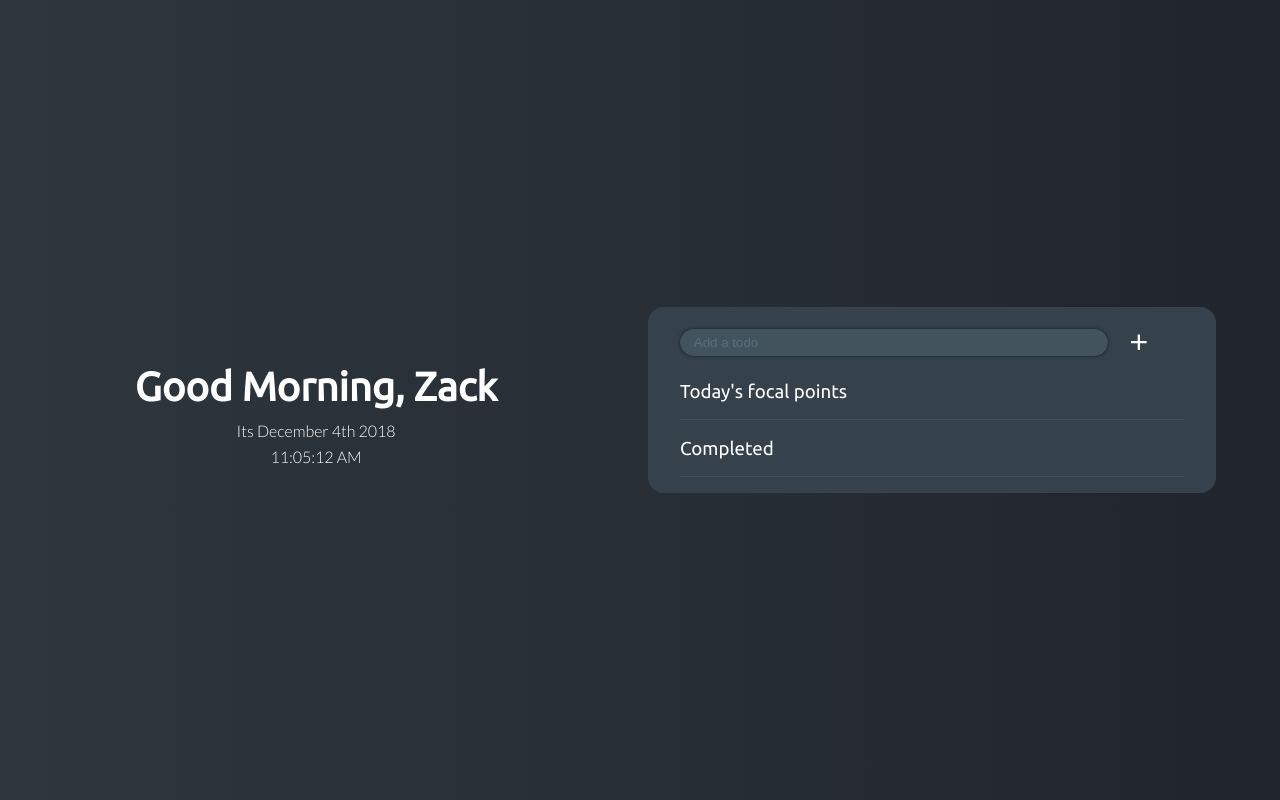
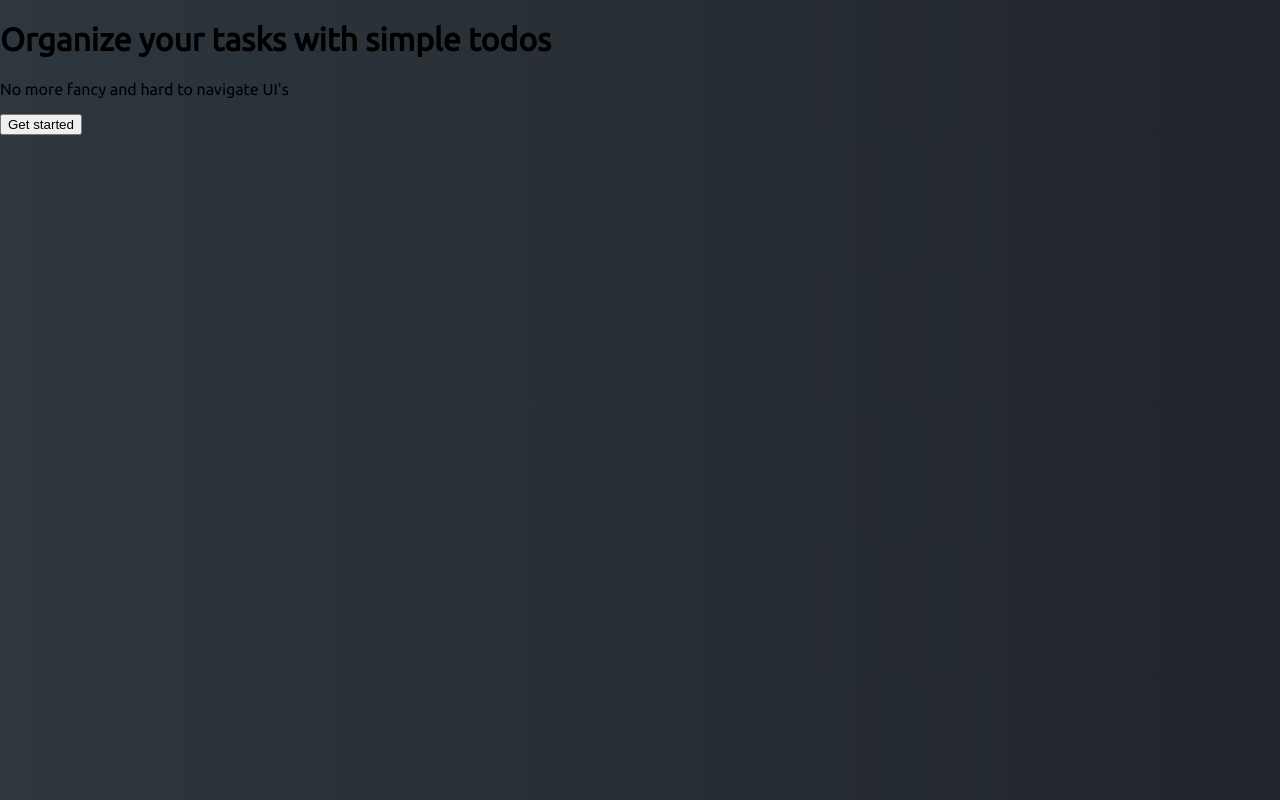
Before and after one commit to zakali22/TodoApp, a React (Create React App) app: page / in a window 1280 px wide. Built offline with nearby package versions, Linux system fonts and the light colour scheme.

Commit message:
Add the homepage

```diff
--- /dev/null
+++ b/src/components/Homepage.js
@@ -0,0 +1,20 @@
+import React, { Component } from "react";
+import PropTypes from "prop-types";
+
+class Homepage extends Component {
+  render() {
+    return (
+      <div className="homepage">
+        <div className="homepage__welcome">
+          <h1>Organize your tasks with simple todos</h1>
+          <p>No more fancy and hard to navigate UI's</p>
+        </div>
+        <div className="homepage__register">
+          <button>Get started</button>
+        </div>
+      </div>
+    );
+  }
+}
+
+export default Homepage;
--- a/src/index.js
+++ b/src/index.js
@@ -1,6 +1,6 @@
 import React from "react";
 import ReactDOM from "react-dom";
 import "./index.scss";
-import App from "./components/App";
+import Homepage from "./components/Homepage";
 
-ReactDOM.render(<App />, document.getElementById("root"));
+ReactDOM.render(<Homepage />, document.getElementById("root"));
```
